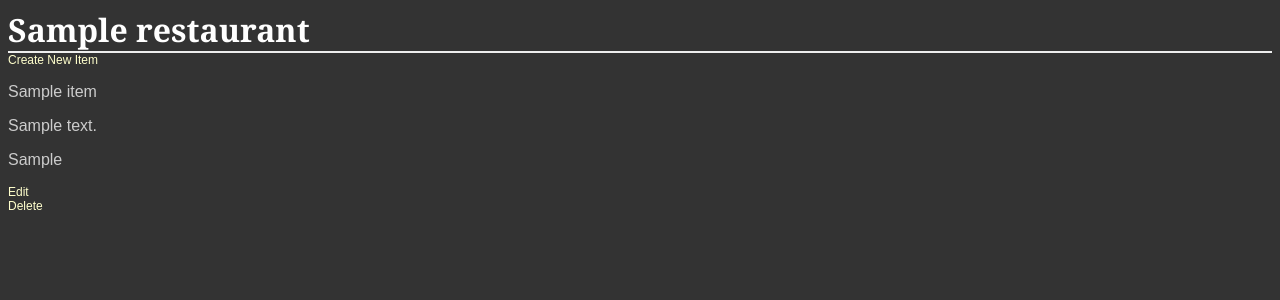
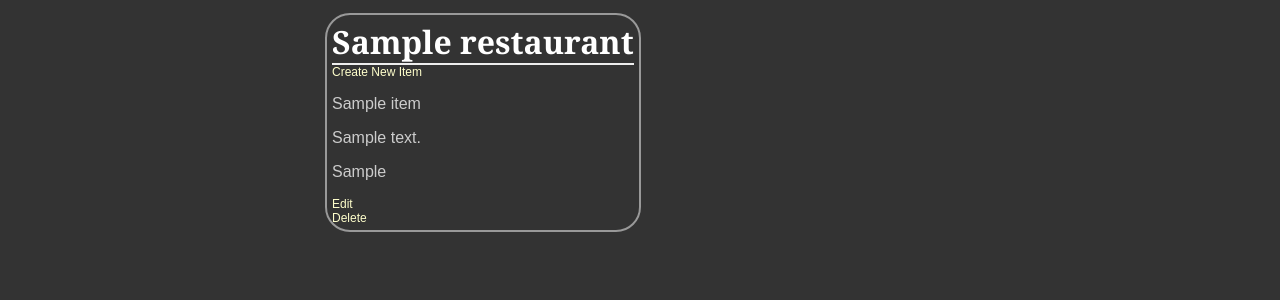
Before and after one commit to darshan527/Full-Stack-Foundations-Udacity-UD808, a Flask app: page /restaurant/1/ in a window 1280 px wide. Shown: the top 300 px of the page. Run offline with Flask 2, Linux system fonts and the light colour scheme; tables that the repository leaves empty hold one stand-in row (values such as "Sample post").

Commit message:
Added div class pane

```diff
--- a/templates/menu.html
+++ b/templates/menu.html
@@ -1,24 +1,27 @@
 <html>
-
-<body>
 
 <head>
     <link rel="stylesheet" href="{{ url_for('static', filename='style/style.css') }}">
 </head>
 
-    <h1>{{restaurant.name}}</h1>
+<body>
+    <div class='pane'>
+        <div class='header'>
+            <h1>{{ restaurant.name }}</h1>
+        </div>
 
         <a href="{{url_for('addMenuItem', restaurant_id=restaurant.id) }}">
             Create New Item</a>
         {% for i in items %}
 
         <div>
-
+            <div class='nameAndPrice'>
                 <p>{{i.name}}</p>
 
                 <p>{{i.description}}</p>
 
                 <p> {{i.price}} </p>
+            </div>
 
             <a href="{{url_for( 'editMenuItem', restaurant_id=restaurant.id, menu_id=i.id) }}">Edit</a>
 
```
Lines whose indentation alone changed are shown as unchanged.
